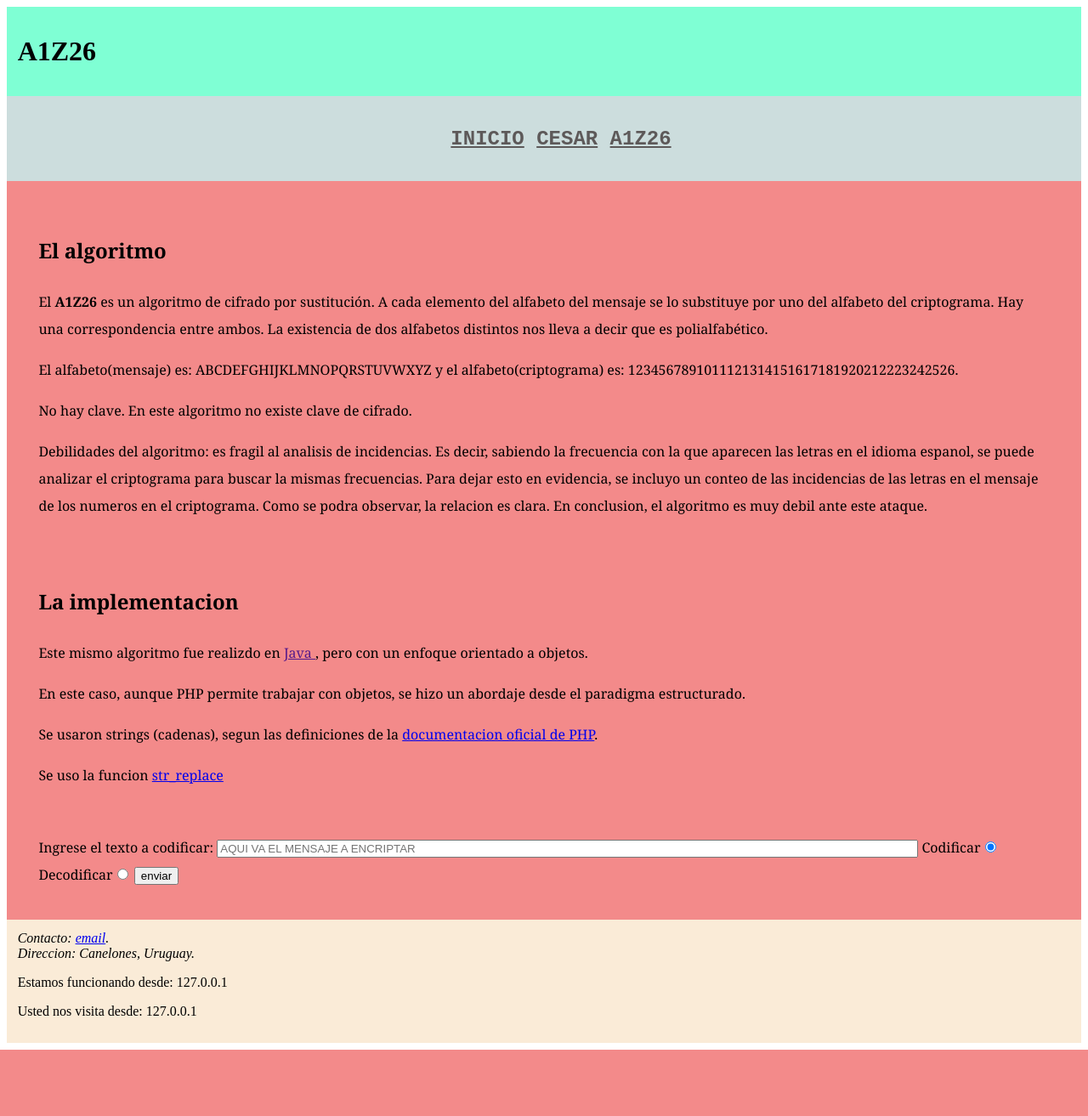
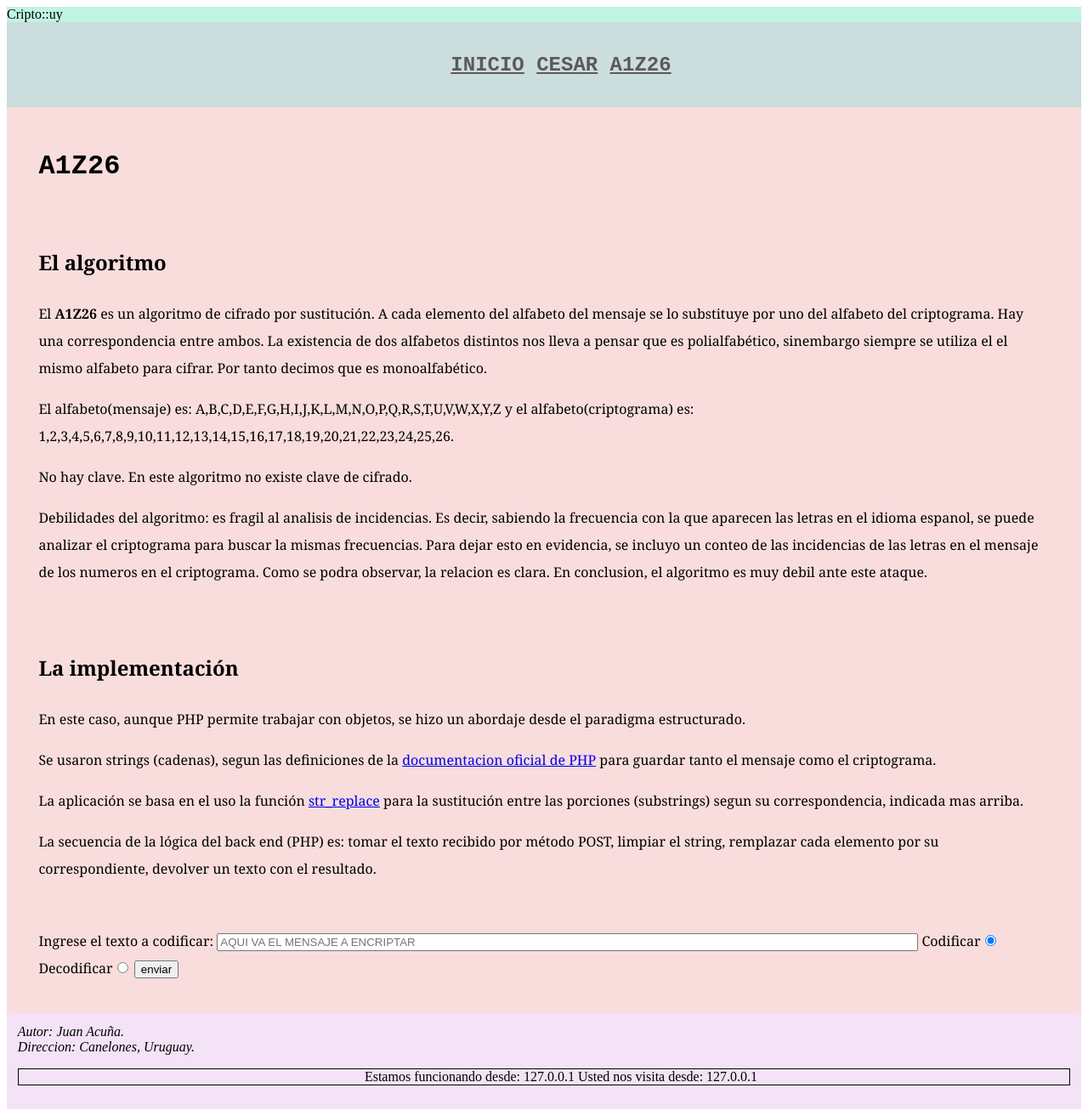
Before and after one commit to jucaacuna/pwebinet, a PHP site: page /a1z26.php in a window 1280 px wide. Shown: the whole page at 85% size. Before the commit the page ends 1235 px from the top, so only its background shows below. Run offline with PHP 8.4, Linux system fonts and the light colour scheme.

Commit message:
Se modifican textos y estilo.

```diff
--- a/a1z26.php
+++ b/a1z26.php
@@ -7,20 +7,21 @@
 <body>
     <?php require_once 'miMenu.php'; ?>
     <main>
+    <?php echo "<h1>$titulo</h1>" ?>
 		<article>
 			<h2>El algoritmo</h2>
-			<p>El <strong>A1Z26</strong> es un algoritmo de cifrado por sustitución. A cada elemento del alfabeto del mensaje se lo substituye por uno del alfabeto del criptograma. Hay una correspondencia entre ambos. La existencia de dos alfabetos distintos nos lleva a decir que es polialfabético. </p>
-            <p>El alfabeto(mensaje) es: ABCDEFGHIJKLMNOPQRSTUVWXYZ y el alfabeto(criptograma) es: 1234567891011121314151617181920212223242526.</p>
+			<p>El <strong>A1Z26</strong> es un algoritmo de cifrado por sustitución. A cada elemento del alfabeto del mensaje se lo substituye por uno del alfabeto del criptograma. Hay una correspondencia entre ambos. La existencia de dos alfabetos distintos nos lleva a pensar que es polialfabético, sinembargo siempre se utiliza el el mismo alfabeto para cifrar. Por tanto decimos que es monoalfabético. </p>
+            <p>El alfabeto(mensaje) es: A,B,C,D,E,F,G,H,I,J,K,L,M,N,O,P,Q,R,S,T,U,V,W,X,Y,Z y el alfabeto(criptograma) es: 1,2,3,4,5,6,7,8,9,10,11,12,13,14,15,16,17,18,19,20,21,22,23,24,25,26.</p>
 			<p>No hay clave. En este algoritmo no existe clave de cifrado.</p>
             <p>Debilidades del algoritmo: es fragil al analisis de incidencias. Es decir, sabiendo la frecuencia con la que aparecen las letras en el idioma espanol, se puede analizar el criptograma para buscar la mismas frecuencias. Para dejar esto en evidencia, se incluyo un conteo de las incidencias de las letras en el mensaje  de los numeros en el criptograma. Como se podra observar, la relacion es clara. En conclusion, el algoritmo es muy debil ante este ataque.</p>
 		</article>
 
 		<article>
-			<h2>La implementacion</h2>
-            <p>Este mismo algoritmo fue realizdo en <a href=""> Java </a>, pero con un enfoque orientado a objetos. </p>
+			<h2>La implementación</h2>
             <p>En este caso, aunque PHP permite trabajar con objetos, se hizo un abordaje desde el paradigma estructurado. </p>
-			<p>Se usaron strings (cadenas), segun las definiciones de la <a href="https://www.php.net/manual/es/language.types.string.php"> documentacion oficial de PHP</a>.</p>
-            <p>Se uso la funcion <a href="https://www.php.net/manual/en/function.str-replace.php">str_replace</a> </p>
+			<p>Se usaron strings (cadenas), segun las definiciones de la <a href="https://www.php.net/manual/es/language.types.string.php"> documentacion oficial de PHP</a> para guardar tanto el mensaje como el criptograma.</p>
+            <p>La aplicación se basa en el uso la función <a href="https://www.php.net/manual/en/function.str-replace.php">str_replace</a> para la sustitución entre las porciones (substrings) segun su correspondencia, indicada mas arriba.</p>
+            <p>La secuencia de la lógica del back end (PHP) es: tomar el texto recibido por método POST, limpiar el string, remplazar cada elemento por su correspondiente, devolver un texto con el resultado.  </p>
 
 		</article>
         <article>
--- a/cesar.php
+++ b/cesar.php
@@ -7,6 +7,7 @@
 
 <?php require_once 'miMenu.php'; ?>
 <main>
+    <?php echo "<h1>$titulo</h1>" ?>
 	<article>
 		<h2>El algoritmo</h2>
 		<p>El algoritmo de Cesar.</p>
--- a/css/estilo.css
+++ b/css/estilo.css
@@ -1,8 +1,8 @@
 header{
     text-align: left;
-    background-color: aquamarine;
+    background-color: rgba(187, 243, 225, 0.915);
     margin: 0%;
-    padding: 1%;
+    padding: 0%;
 }
 
 nav{
@@ -30,7 +30,7 @@ ul > li { /*Afecta todos los li contenidos en un ul, en primer nivel. Hijo direc
 }
 
 main {
-    background-color: rgb(243, 138, 138);
+    background-color: hsla(0, 70%, 91%, 0.867);
     margin: 0%;
     padding: 1%;
 }
@@ -43,16 +43,28 @@ main article { /*Afecta todos los article contenidos en un main, a cualquier niv
     align-items: baseline;
     line-height: 2;
     &:hover { /* Anidamiento CSS. El selector anidado NO debe comenzar con nombre de identificador. Debe agregar & al inicio.*/
-        box-shadow: 0 3px 5px #1528d3;
+        box-shadow: 0 3px 5px #8690ed;
     }
+}
+
+main h1 {
+    margin: 1%;
+    padding: 1%;
+    font-family: 'Courier New', Courier, monospace;
+    align-items: baseline;
+    line-height: 2;
 }
 
 footer{
     margin: 0%;
     padding: 1%;
     border: 0%;
-    background-color: antiquewhite;
+    background-color: #f2dff5da;
     align-items: center;
+}
+#ips {
+    text-align: center;
+    border: 1px solid black;
 }
 
 #salidaAlgoritmo {
--- a/miFooter.php
+++ b/miFooter.php
@@ -3,12 +3,13 @@
 echo
     "<footer>
         <address>
-        Contacto:
-        <a href='mailto:yo@yo.uy'>email</a>.<br>
+        Autor: Juan Acuña.<br>
         Direccion: Canelones, Uruguay.<br>
         </address>
-        <p> Estamos funcionando desde: {$_SERVER['SERVER_ADDR']} </p>
-        <p> Usted nos visita desde: {$_SERVER['REMOTE_ADDR']}</p>
+        <ul id = \"ips\">
+            <li> Estamos funcionando desde: {$_SERVER['SERVER_ADDR']} </li>
+            <li> Usted nos visita desde: {$_SERVER['REMOTE_ADDR']}</li>
+        </ul>
     </footer>";
     /* Con {} se contiene la variable dentro del string. Y con \" se puede escapar para poder usar la comilla como parte del contenido del String.*/
 
--- a/miHead.php
+++ b/miHead.php
@@ -2,6 +2,7 @@
     echo
         '<meta charset="UTF-8">
         <meta name="viewport" content="width=device-width, initial-scale=1.0">
-        <meta name="description" content="Un sitio web sobre criptografía.">
+        <meta name="description" content="Un sitio web sobre criptografía clásica.">
+        <meta name="keywords" content="criptografía, A1Z26, cesar">
         <link rel="stylesheet" href="./css/estilo.css"> ';
 ?>
--- a/miMenu.php
+++ b/miMenu.php
@@ -1,11 +1,11 @@
 <?php
 /*Este modulo es para contener el header y menu de la pagina y no tener que sobreescribirlo en cada subpagina. */
+
 echo
-    "<header>
-        <h1> {$titulo} </h1>
-    </header>";
-echo
-    '<nav>
+    '<header>
+        Cripto::uy
+    </header>
+    <nav>
         <ul>
             <li> <a href="./">INICIO</a></li>
             <li> <a href="./cesar.php"> CESAR</a></li>
```
Also changed, not shown: index.php (+8 -5 lines). Lines whose indentation alone changed are shown as unchanged.
